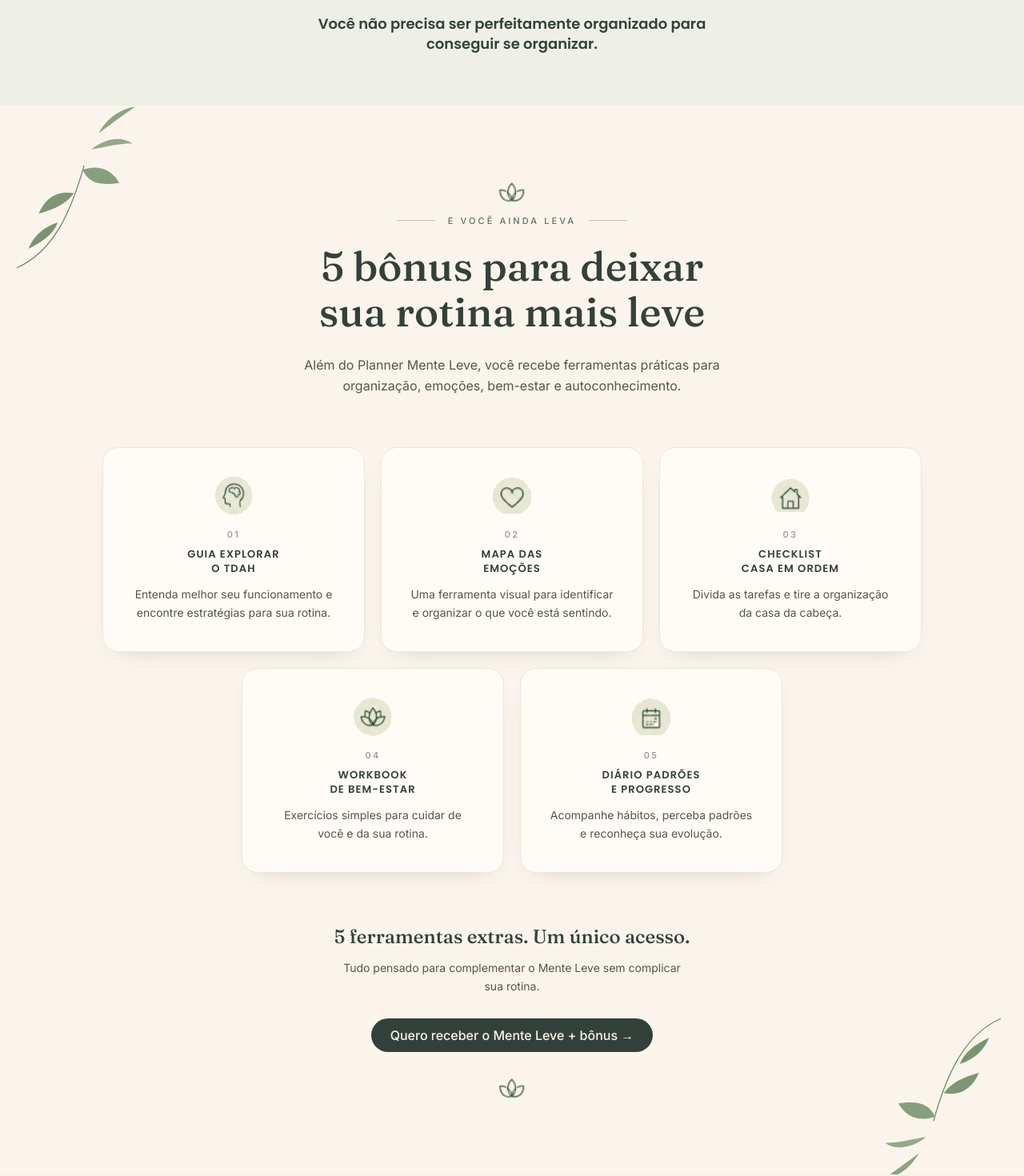
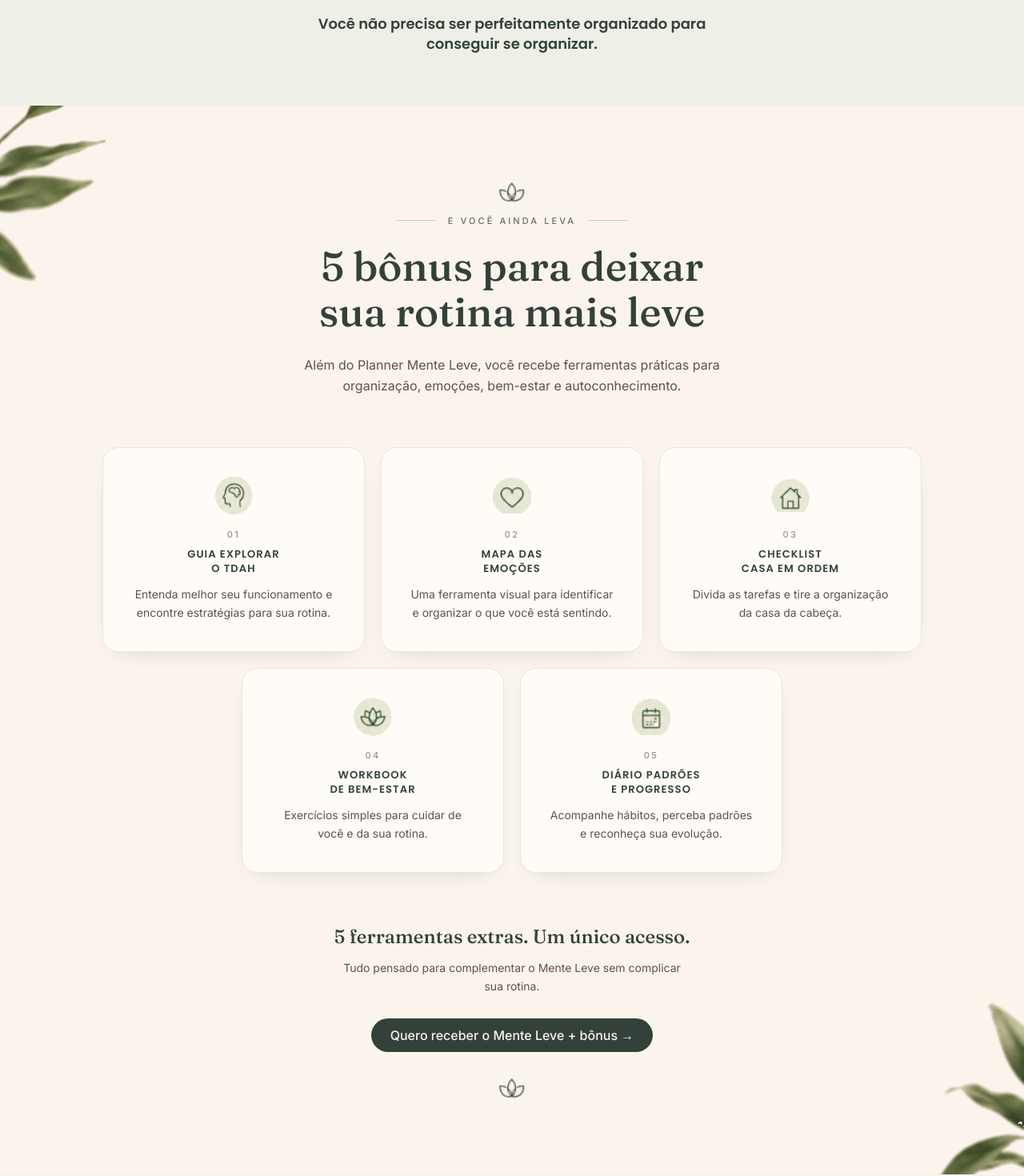
Before and after one commit to bieloliveira3/Mente-leve, a Next.js app: page / in a window 1280 px wide. Shown: the part 4100-5570 px from the top of the page at 80% size. Built offline with nearby package versions, Linux system fonts and the light colour scheme; no server answers.

Commit message:
Troca as folhas desenhadas por fotos da planta nos cantos da seção.
Co-authored-by: go987045 <go987045@gmail.com>

```diff
--- a/src/components/sections/product-section.tsx
+++ b/src/components/sections/product-section.tsx
@@ -20,24 +20,25 @@ const referenceIcons = {
   calendar: { src: "/images/bonus/icone-calendario.png", width: 39, height: 37 },
 } as const;
 
-function Leaves({ className }: { className?: string }) {
-  return (
-    <svg viewBox="0 0 220 280" aria-hidden="true" className={className}>
-      <path d="M28 248C78 226 102 172 120 108" fill="none" stroke="#6d8b66" strokeWidth="1.4" />
-      <path d="M118 114c22-8 40 0 50 18-26 4-42 0-50-18z" fill="#86a07c" />
-      <path d="M106 146c-24-4-40 8-48 28 22-6 38-14 48-28z" fill="#7d9674" />
-      <path d="M130 86c20-16 42-18 56-8-22 0-40 6-56 8z" fill="#93aa86" />
-      <path d="M84 186c-20 6-34 20-40 36 20-10 34-20 40-36z" fill="#7a9472" />
-      <path d="M140 64c12-22 32-34 50-36-18 12-34 24-50 36z" fill="#8aa582" />
-    </svg>
-  );
-}
-
 export function ProductSection() {
   return (
     <Section id="bonus" className="relative overflow-hidden bg-background py-16 sm:py-20 lg:py-24">
-      <Leaves className="pointer-events-none absolute -top-6 -left-10 h-40 w-32 text-[#7f967c]/45 sm:-left-6 sm:h-52 sm:w-40 lg:-left-2 lg:h-64 lg:w-52" />
-      <Leaves className="pointer-events-none absolute -right-12 -bottom-8 h-40 w-32 rotate-180 text-[#7f967c]/40 sm:-right-6 sm:h-52 sm:w-40 lg:right-0 lg:h-64 lg:w-52" />
+      <Image
+        src="/images/bonus/planta-topo.png"
+        alt=""
+        width={106}
+        height={169}
+        unoptimized
+        className="pointer-events-none absolute -top-1 -left-8 h-28 w-auto sm:-left-4 sm:h-40 lg:-left-2 lg:h-56"
+      />
+      <Image
+        src="/images/bonus/planta-base.png"
+        alt=""
+        width={87}
+        height={179}
+        unoptimized
+        className="pointer-events-none absolute -right-6 -bottom-2 h-28 w-auto sm:-right-2 sm:h-40 lg:right-0 lg:h-56"
+      />
 
       <div className="relative mx-auto max-w-2xl text-center">
         <Image
```
Also changed, not shown: public/images/bonus/planta-base.png (added), public/images/bonus/planta-topo.png (added).
